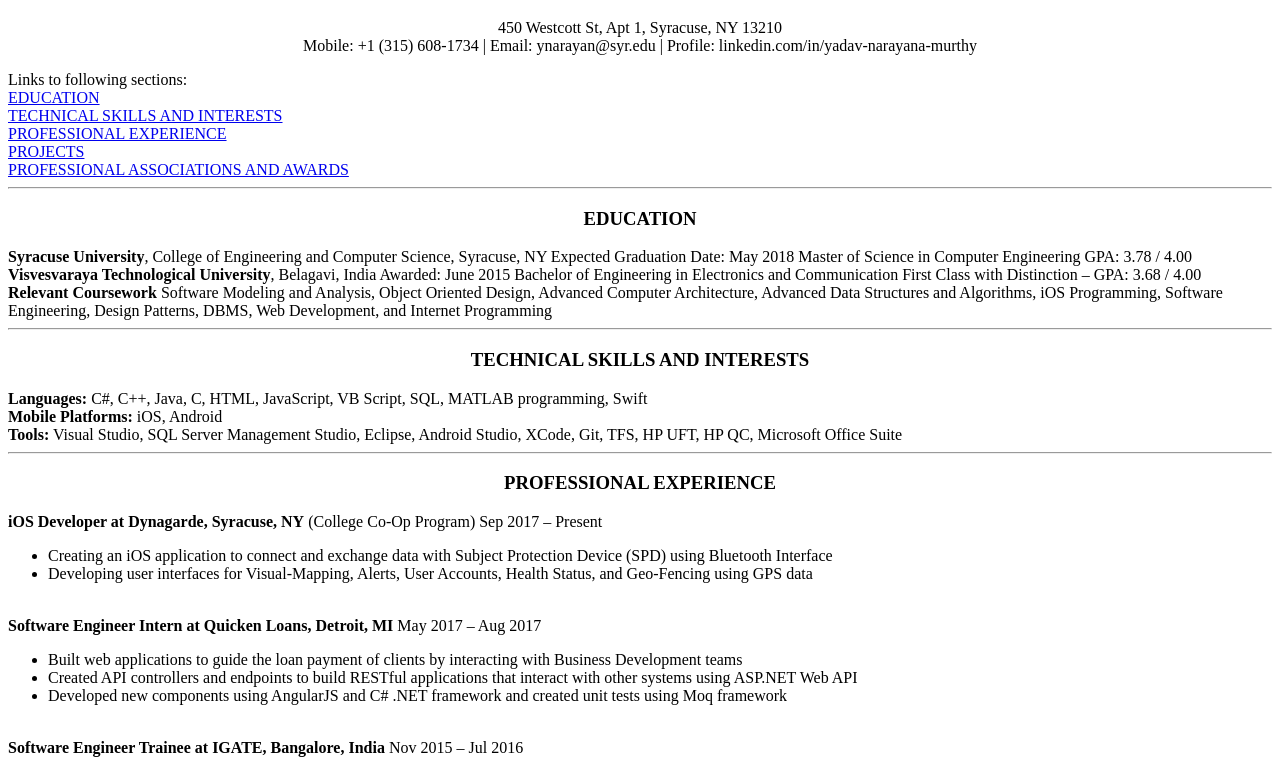
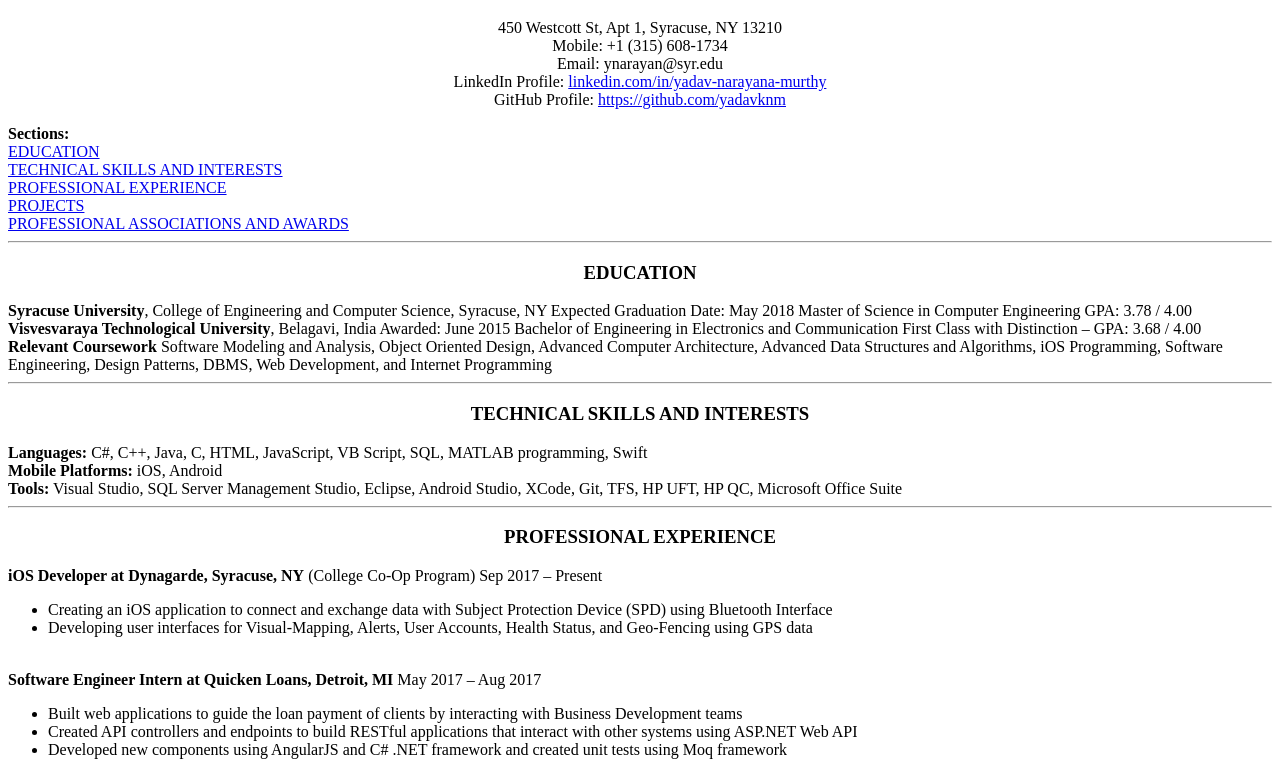
Before and after one commit to yadavknm/yadavknm.github.io, a plain HTML site: page index.html in a window 1280 px wide. Shown: the part 61-822 px from the top of the page. Drawn offline with Linux system fonts and the light colour scheme.

Commit message:
Added links

```diff
--- a/index.html
+++ b/index.html
@@ -8,10 +8,13 @@
 <h1>YADAV NARAYANA MURTHY</h1>
 <p class="center">
 	450 Westcott St, Apt 1, Syracuse, NY 13210 <br>
-	Mobile: +1 (315) 608-1734 | Email: ynarayan@syr.edu | Profile: linkedin.com/in/yadav-narayana-murthy
+	Mobile: +1 (315) 608-1734 <br>
+	Email: ynarayan@syr.edu <br>
+	LinkedIn Profile: <a href="https://www.linkedin.com/in/yadav-narayana-murthy">linkedin.com/in/yadav-narayana-murthy</a> <br>
+	GitHub Profile: <a href="https://github.com/yadavknm">https://github.com/yadavknm</a>
 </p>
 
-Links to following sections:
+<strong>Sections:</strong>
 <br><a href="#EDUCATION">EDUCATION</a>
 <br><a href="#TECHNICAL SKILLS AND INTERESTS">TECHNICAL SKILLS AND INTERESTS</a>
 <br><a href="#PROFESSIONAL EXPERIENCE">PROFESSIONAL EXPERIENCE</a>
```
